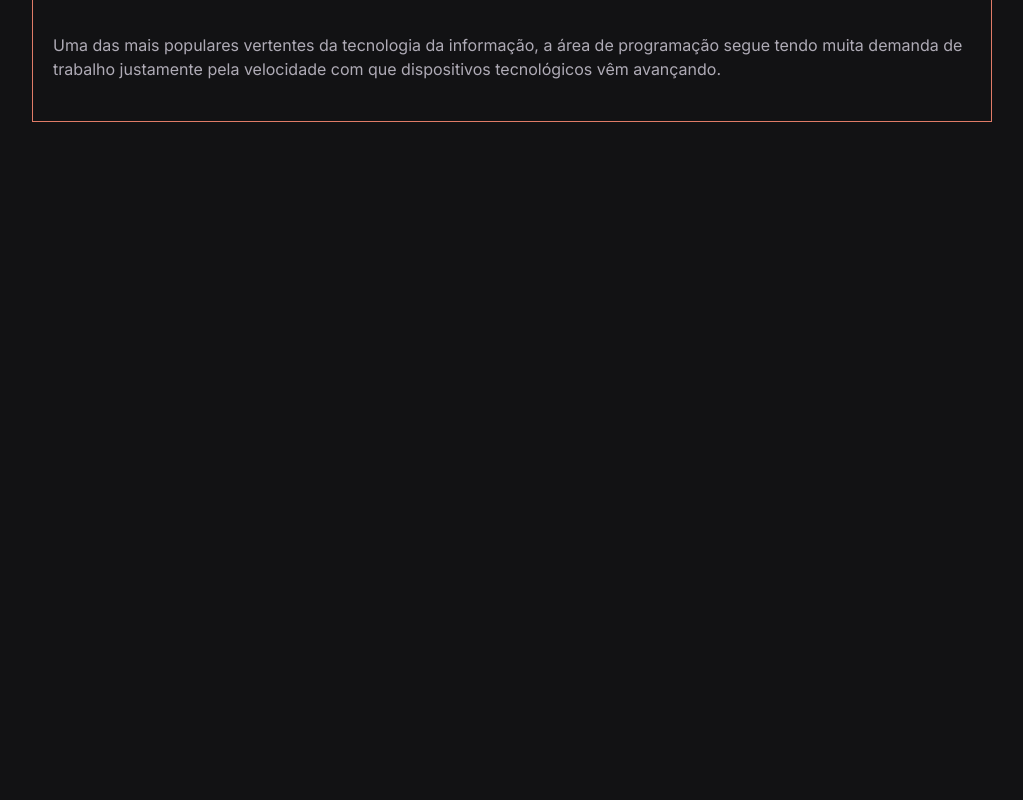
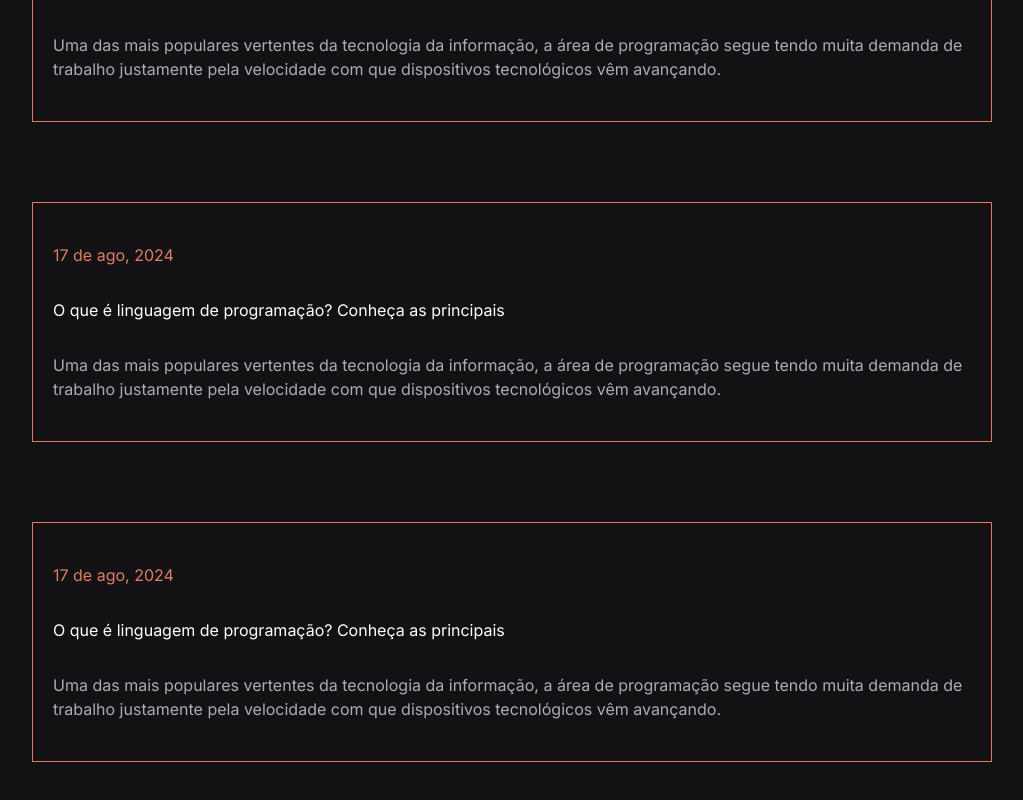
Before and after one commit to denner-august/codelandia-challenge-01, a Next.js app in the folder codelândia-challenge -01/: page / in a window 1280 px wide. Shown: the part 478-1278 px from the top of the page, without its empty margins (128-1151 px from the left). Before the commit the page ends 800 px from the top, so only its background shows below. Built offline with nearby package versions, Linux system fonts and the light colour scheme.

Commit message:
Update page.tsx

```diff
--- a/codelândia-challenge -01/src/app/page.tsx
+++ b/codelândia-challenge -01/src/app/page.tsx
@@ -14,7 +14,23 @@ export default function Home() {
       </Header_layout>
 
       <PostContainer>
-        <Posts />
+        <Posts
+          data="17 de ago, 2024"
+          title="O que é linguagem de programação? Conheça as principais"
+          conteudo="Uma das mais populares vertentes da tecnologia da informação, a área de programação segue tendo muita demanda de trabalho justamente pela velocidade com que dispositivos tecnológicos vêm avançando."
+        />
+
+        <Posts
+          data="12 de jul, 2024"
+          title="GitHub agora permite fazer login sem precisar de senha"
+          conteudo="O GitHub anunciou nesta quarta-feira (12) o acesso a partir das passkeys, método de autenticação sem senhas. A novidade está disponível em uma versão beta pública e pode substituir a autenticação em dois fatores."
+        />
+
+        <Posts
+          data="21 de jun, 2024"
+          title="Por que os hiperlinks são azuis em sua maioria?"
+          conteudo="Quem navega na internet, certamente já percebeu que ela conta com diversos recursos para tornar a nossa vida mais fácil. Entre essas opções podemos mencionar os hiperlinks – uma palavra ou termo clicável que direciona o leitor."
+        />
       </PostContainer>
     </>
   );
```
